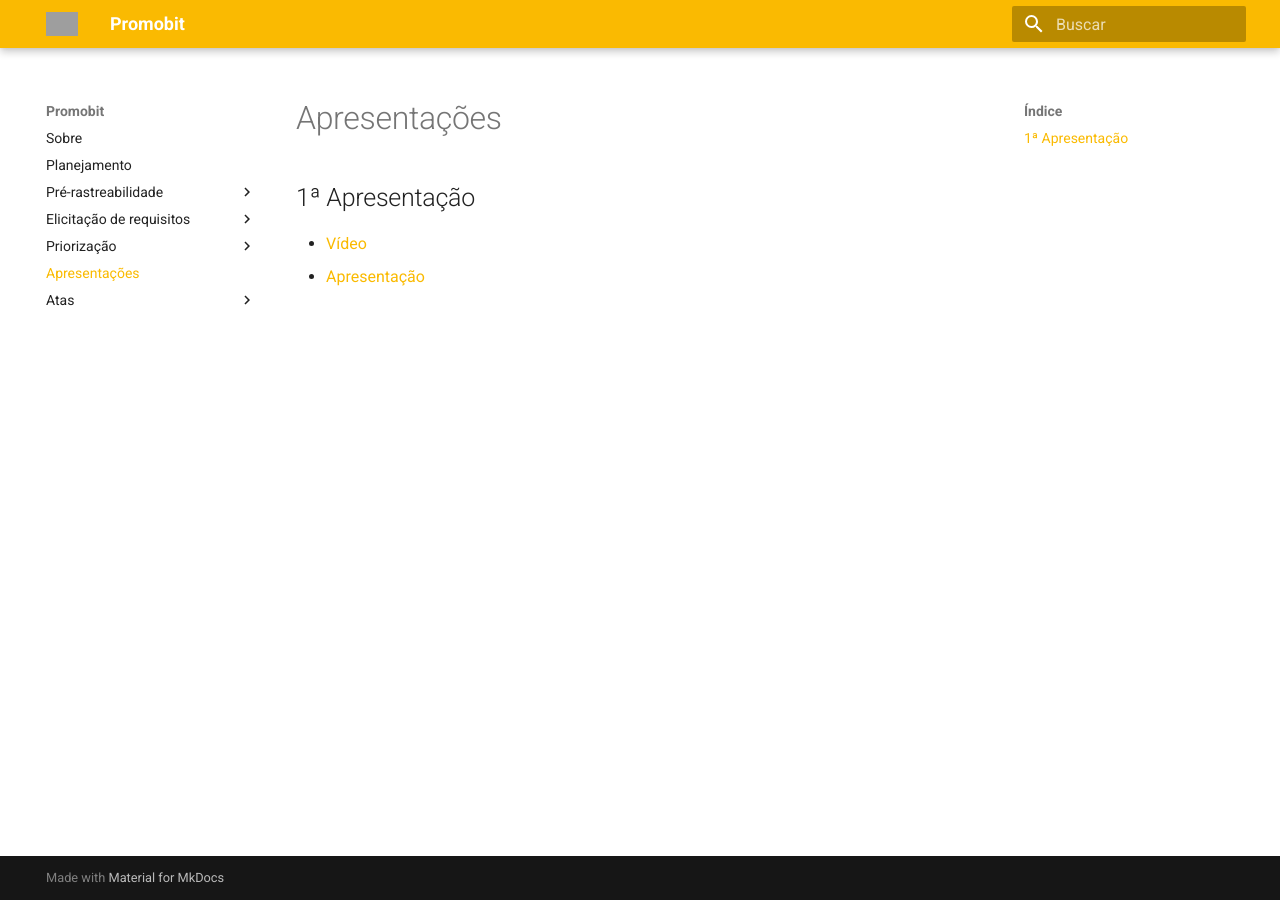
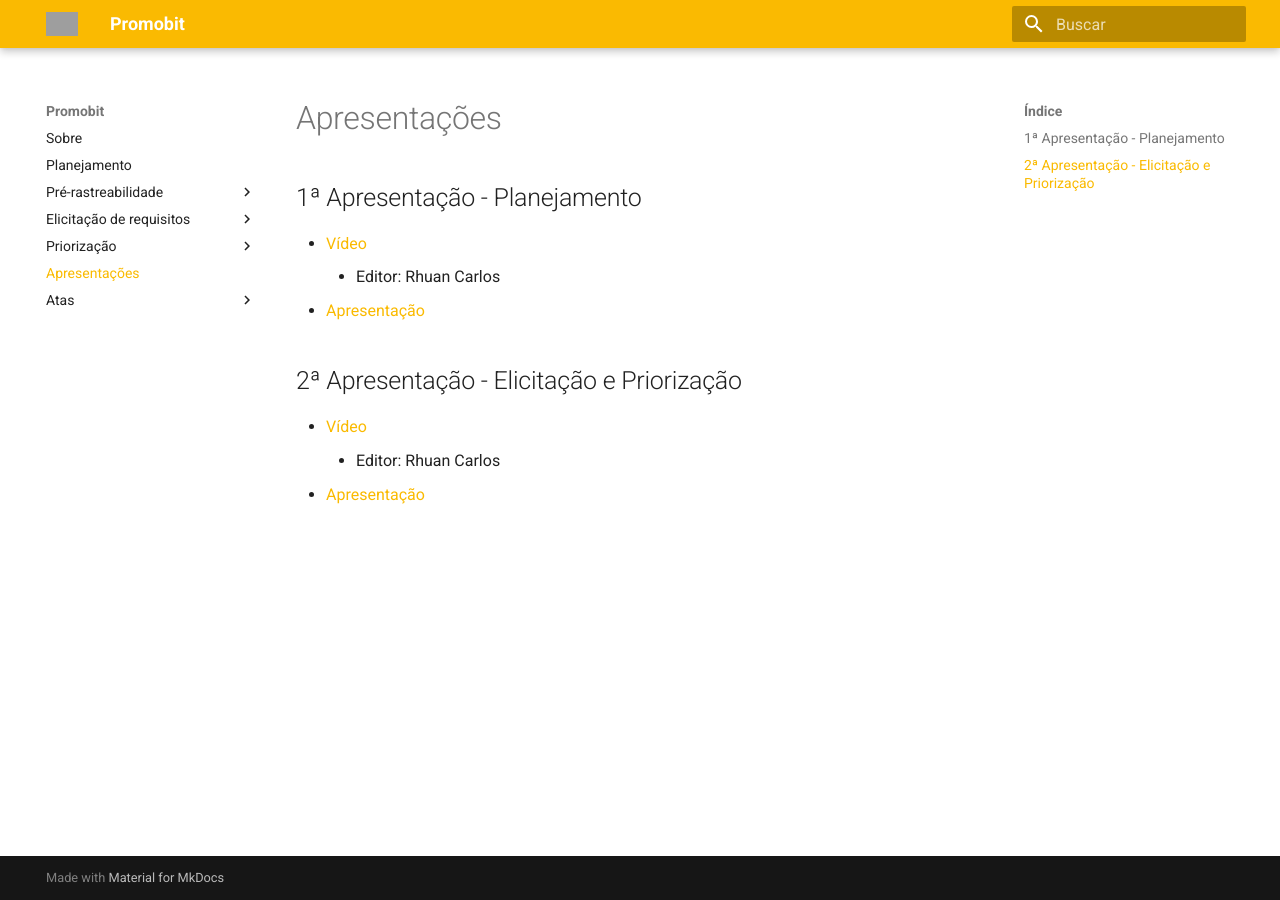
Before and after one commit to Joao-Pedro-Moura/2020.1-Promobit, an MkDocs documentation site: the page built from docs/apresentacoes.md, in a window 1280 px wide. Built offline with MkDocs 1.6.1 and Material for MkDocs 9.7.7, drawn with Linux system fonts in a browser that asks for light colours; old or Windows-style settings are respelled for this version of MkDocs; grey boxes are pictures that could not be loaded.

Commit message:
Adição apresentação de elicitação e priorização

```diff
--- a/docs/apresentacoes.md
+++ b/docs/apresentacoes.md
@@ -1,6 +1,14 @@
 # Apresentações
 
-## 1ª Apresentação
+## 1ª Apresentação - Planejamento
 
 - <a href="https://web.microsoftstream.com/video/9e30020f-a260-4987-8495-1dc5e1d2369a" target="_blank">Vídeo</a>
+    - Editor: Rhuan Carlos
 - <a href="https://docs.google.com/presentation/d/1yaAt6iRpZOpCwIkJ-3MdZOo_6oLzSz5skB8YoFPG_9w/edit?usp=sharing" target="_blank">Apresentação</a>
+
+
+## 2ª Apresentação - Elicitação e Priorização
+
+- <a href="https://web.microsoftstream.com/video/32f4a924-2fe2-414f-8971-284da461d14e" target="_blank">Vídeo</a>
+    - Editor: Rhuan Carlos
+- <a href="https://docs.google.com/presentation/d/1_rn7chj3IKdsPwnmY85EFYf2ytvWGTJZnDdHBz-Ejfg/edit?usp=sharing" target="_blank">Apresentação</a>
```
